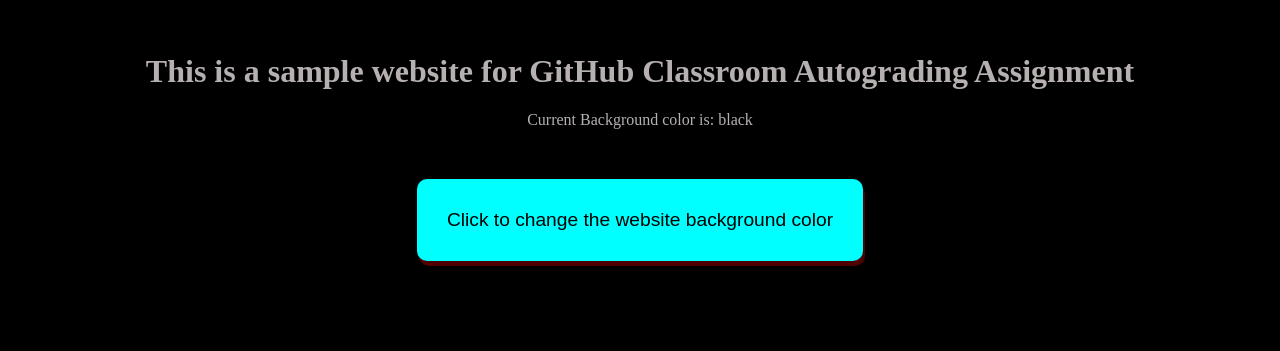
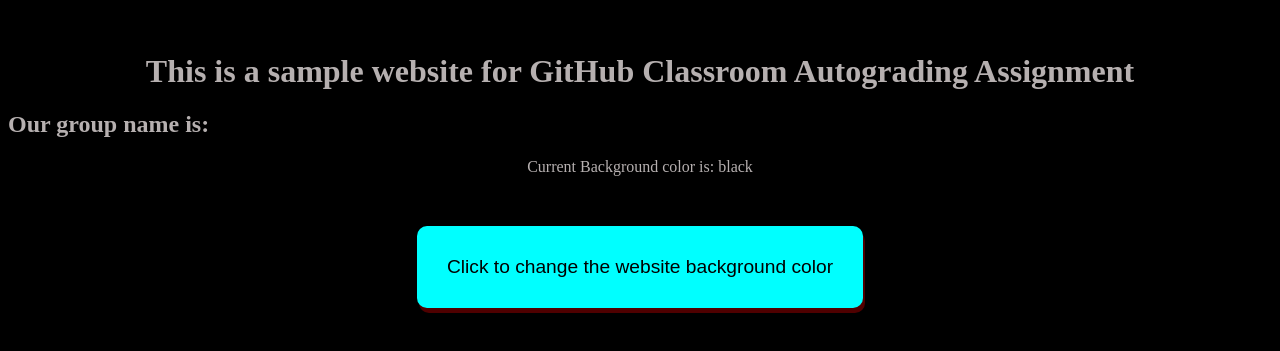
Before and after one commit to nafar001/Web-Dev-2021, a plain HTML site: page index.html in a window 1280 px wide. Shown: the part 147-498 px from the top of the page. Drawn offline with Linux system fonts and the light colour scheme.

Commit message:
Update index.html

```diff
--- a/index.html
+++ b/index.html
@@ -10,6 +10,7 @@
 <body>
 
         <h1>This is a sample website for GitHub Classroom Autograding Assignment</h1>
+        <h2>Our group name is:</h2>
         <p>Current Background color is: <span>black</span> </p>
         <div>
             <button>Click to change the website background color</button>
```
